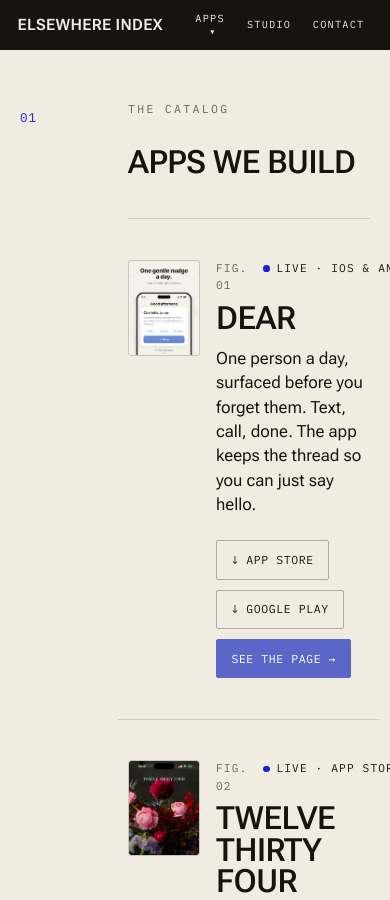
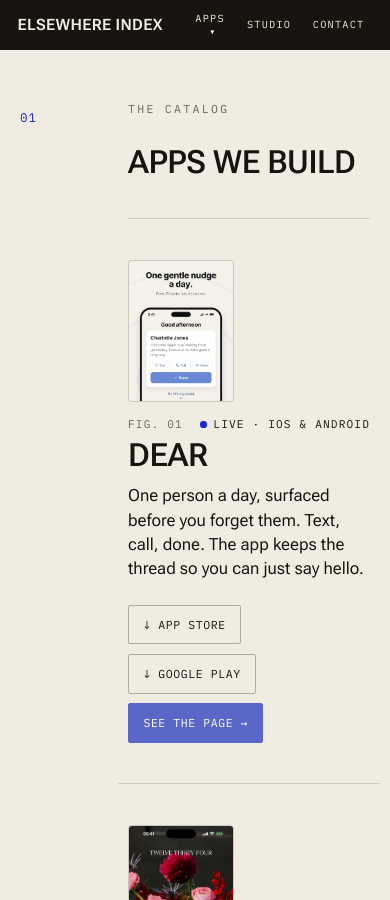
Before and after one commit to elsewhereindex/elsewhereindex.github.io, a Jekyll site: the page index.html, which Jekyll copies as it is, in a window 390 px wide and 900 px high, scrolled down 1196 px. Built offline with Jekyll 4.4.1, drawn with Linux system fonts in a browser that asks for light colours.

Commit message:
Fix the real mobile horizontal scroll: nowrap labels + unbreakable app names
A review panel (run at true 375/430px via same-origin iframes, past the headless
500px floor) found the actual cause the earlier wordmark fix missed:
- .spec__status and .bookindex .loc used white-space:nowrap on long letter-spaced
  mono strings, forcing the page ~105px wider than a 375px iPhone
- the long single-word app names (FLORILEGIUM, TWELVE THIRTY FOUR) could not wrap
  in the narrow beside-thumbnail column, adding ~22px more

Fix: let those strings wrap (drop nowrap, add min-width:0 and flex-wrap), and on
phones stack the specimen cards (thumbnail on top, full-width title/hook/buttons)
so names have room. Verified scrollW == clientW at 320, 375, and 430px.

Co-Authored-By: Claude Opus 4.8 (1M context) <noreply@anthropic.com>
Claude-Session: https://claude.ai/code/session_0119hHEm6WAYeiHgsHo8wUMP

```diff
--- a/index.html
+++ b/index.html
@@ -331,10 +331,11 @@
   .spec:hover .spec__vis img { transform: scale(1.05); }
 
   .spec__body { min-width: 0; }
-  .spec__top { display: flex; align-items: baseline; justify-content: space-between; gap: 1rem;
+  .spec__top { display: flex; flex-wrap: wrap; align-items: baseline; justify-content: space-between; gap: 0.35rem 1rem;
     font-family: var(--mono); font-size: 0.7rem; letter-spacing: 0.1em; text-transform: uppercase; color: var(--quiet); }
+  .spec__top > * { min-width: 0; }
   .spec__fig { transition: color 0.3s ease; }
-  .spec__status { display: inline-flex; align-items: center; gap: 0.4rem; color: var(--ink); white-space: nowrap; }
+  .spec__status { display: inline-flex; align-items: center; gap: 0.4rem; color: var(--ink); }
   .spec__name {
     font-family: var(--flex); font-variation-settings: 'wght' var(--n-wght), 'wdth' var(--n-wdth), 'opsz' 60;
     --n-wght: 560; --n-wdth: 104;
@@ -355,9 +356,11 @@
   .btn--page:hover .a { transform: translateX(2px); }
 
   @media (max-width: 560px) {
-    .spec { grid-template-columns: 4.5rem minmax(0,1fr); gap: 1rem; }
-    .spec__name { margin-top: 0.5rem; }
+    .spec { grid-template-columns: minmax(0,1fr); gap: 0.9rem; }
+    .spec__vis { width: 44%; max-width: 9rem; }
+    .spec__name { margin-top: 0.4rem; }
   }
+  .spec__name { overflow-wrap: break-word; }
 
   /* ============ Studio / services ============ */
   .svc { border-top: 1px solid var(--line); margin-top: 2.25rem; }
@@ -377,12 +380,13 @@
   /* ============ Back-of-book index ============ */
   .bookindex { list-style: none; margin-top: 2rem; border-top: 1px solid var(--line); }
   .bookindex li { border-bottom: 1px solid var(--line); }
-  .bookindex li > * { display: flex; align-items: baseline; padding: 0.7rem 0; font-family: var(--mono); font-size: 0.8rem; letter-spacing: 0.02em; }
+  .bookindex li > * { display: flex; flex-wrap: wrap; align-items: baseline; padding: 0.7rem 0; font-family: var(--mono); font-size: 0.8rem; letter-spacing: 0.02em; }
   .bookindex a { transition: color 0.2s ease; }
   .bookindex a:hover { color: var(--accent); }
-  .bookindex .term { text-transform: uppercase; letter-spacing: 0.06em; }
-  .bookindex .lead { flex: 1; margin: 0 0.7rem; border-bottom: 1px dotted var(--line-2); transform: translateY(-0.18em); }
-  .bookindex .loc { color: var(--quiet); text-transform: uppercase; letter-spacing: 0.08em; font-size: 0.68rem; white-space: nowrap; }
+  .bookindex .term { text-transform: uppercase; letter-spacing: 0.06em; min-width: 0; }
+  .bookindex .lead { flex: 1 1 1.5rem; margin: 0 0.7rem; border-bottom: 1px dotted var(--line-2); transform: translateY(-0.18em); }
+  .bookindex .loc { color: var(--quiet); text-transform: uppercase; letter-spacing: 0.08em; font-size: 0.68rem; min-width: 0; }
+  @media (max-width: 520px) { .bookindex .lead { display: none; } .bookindex .loc { margin-left: auto; text-align: right; } }
   .bookindex a:hover .lead { border-bottom-color: var(--accent); }
 
   /* ============ Color break ============ */
```
